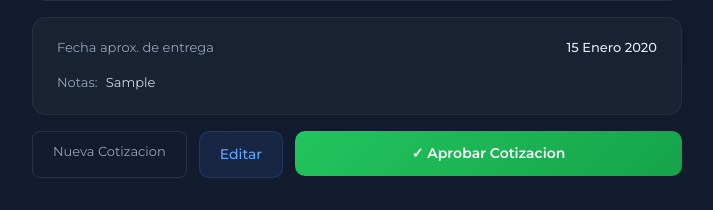
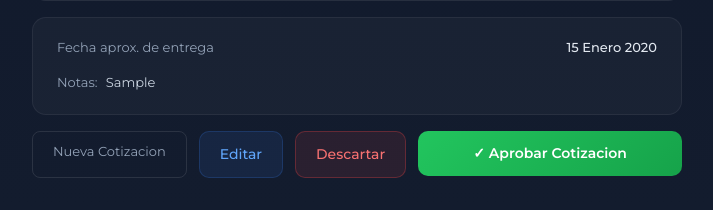
Before and after one commit to luciaf17/cotizador, a Django app: page /1/resumen/ in a window 1280 px wide. Shown: the part 729-939 px from the top of the page, without its empty margins (283-996 px from the left). Run offline with Django 5.2, Linux system fonts and the light colour scheme; a user stored in the database is signed in; tables that the repository leaves empty hold one stand-in row (values such as "Sample post"); some libraries are stand-ins or nearby versions.

Commit message:
feat: agregar estado 'descartada' a cotizaciones
- Nuevo estado 'descartada' en Cotizacion.Estado
- Vista descartar: solo permite descartar borradores
- Botón 'Descartar' en resumen (solo borradores, con confirmación)
- Historial oculta descartadas por defecto
- Filtro 'Descartada' en historial para verlas
- Badge rojo para estado descartada

Co-Authored-By: Claude Opus 4.6 (1M context) <noreply@anthropic.com>

```diff
--- a/apps/cotizaciones/models.py
+++ b/apps/cotizaciones/models.py
@@ -9,6 +9,7 @@ class Cotizacion(TenantModel):
         BORRADOR = 'borrador', 'Borrador'
         APROBADA = 'aprobada', 'Aprobada'
         CONFIRMADA = 'confirmada', 'Confirmada'
+        DESCARTADA = 'descartada', 'Descartada'
 
     implemento = models.ForeignKey(
         'catalogo.Implemento', on_delete=models.CASCADE,
--- a/apps/cotizaciones/urls.py
+++ b/apps/cotizaciones/urls.py
@@ -31,9 +31,10 @@ urlpatterns = [
     path('<int:cotizacion_id>/calcular/', views.calcular_preview, name='cotizacion_calcular'),
     # Resumen final
     path('<int:cotizacion_id>/resumen/', views.resumen, name='cotizacion_resumen'),
-    # Aprobar y confirmar
+    # Aprobar, confirmar y descartar
     path('<int:cotizacion_id>/aprobar/', views.aprobar, name='cotizacion_aprobar'),
     path('<int:cotizacion_id>/confirmar/', views.confirmar, name='cotizacion_confirmar'),
+    path('<int:cotizacion_id>/descartar/', views.descartar, name='cotizacion_descartar'),
     # PDF
     path('<int:cotizacion_id>/pdf/', views.descargar_pdf, name='cotizacion_pdf'),
 ]
--- a/apps/cotizaciones/views.py
+++ b/apps/cotizaciones/views.py
@@ -759,6 +759,9 @@ def historial(request):
     estado = request.GET.get('estado', '')
     if estado:
         cotizaciones = cotizaciones.filter(estado=estado)
+    else:
+        # Ocultar descartadas por defecto
+        cotizaciones = cotizaciones.exclude(estado='descartada')
     implemento_id = request.GET.get('implemento', '')
     if implemento_id:
         cotizaciones = cotizaciones.filter(implemento_id=implemento_id)
@@ -866,6 +869,21 @@ def confirmar(request, cotizacion_id):
 
 
 @login_required
+def descartar(request, cotizacion_id):
+    """Descartar cotización (solo borradores)."""
+    tenant = _get_tenant(request)
+    cotizacion = get_object_or_404(Cotizacion, id=cotizacion_id, tenant=tenant)
+
+    if request.method == 'POST' and cotizacion.estado == 'borrador':
+        cotizacion.estado = 'descartada'
+        cotizacion.save()
+        messages.success(request, f'Cotizacion {cotizacion.numero} descartada.')
+        return redirect('cotizacion_historial')
+
+    return redirect('cotizacion_resumen', cotizacion_id=cotizacion.id)
+
+
+@login_required
 def descargar_pdf(request, cotizacion_id):
     from django.template.loader import render_to_string
     from apps.precios.views import _generate_pdf
--- a/templates/base.html
+++ b/templates/base.html
@@ -103,6 +103,7 @@
         .badge-confirmada { background: rgba(59,130,246,0.15); color: #60a5fa; border: 1px solid rgba(59,130,246,0.3); }
         .badge-vigente { background: rgba(34,197,94,0.2); color: #4ade80; border: 1px solid rgba(34,197,94,0.4); }
         .badge-historica { background: rgba(148,163,184,0.15); color: #cbd5e1; border: 1px solid rgba(148,163,184,0.3); }
+        .badge-descartada { background: rgba(239,68,68,0.15); color: #f87171; border: 1px solid rgba(239,68,68,0.3); }
         /* Toast */
         .toast {
             position: fixed; top: 76px; right: 28px; z-index: 200;
--- a/templates/cotizaciones/historial.html
+++ b/templates/cotizaciones/historial.html
@@ -15,6 +15,7 @@
             <option value="borrador" {% if filtro_estado == 'borrador' %}selected{% endif %}>Borrador</option>
             <option value="aprobada" {% if filtro_estado == 'aprobada' %}selected{% endif %}>Aprobada</option>
             <option value="confirmada" {% if filtro_estado == 'confirmada' %}selected{% endif %}>Confirmada</option>
+            <option value="descartada" {% if filtro_estado == 'descartada' %}selected{% endif %}>Descartada</option>
         </select>
         <select name="implemento" class="input-dark" style="width: 200px;" onchange="this.form.submit()">
             <option value="">Todos los implementos</option>
--- a/templates/cotizaciones/resumen.html
+++ b/templates/cotizaciones/resumen.html
@@ -143,10 +143,22 @@
            style="padding: 12px 20px; background: rgba(59,130,246,0.1); color: #60a5fa; border: 1px solid rgba(59,130,246,0.2); border-radius: 10px; font-size: 14px; font-weight: 500; text-decoration: none;">
             Editar
         </a>
+        <form method="post" action="{% url 'cotizacion_descartar' cotizacion_id=cotizacion.id %}" style="margin: 0;"
+              onsubmit="return confirm('Descartar esta cotizacion? No se podra revertir.');">
+            {% csrf_token %}
+            <button type="submit" style="padding: 12px 20px; background: rgba(239,68,68,0.1); color: #f87171; border: 1px solid rgba(239,68,68,0.3); border-radius: 10px; font-size: 14px; font-weight: 500; cursor: pointer; font-family: inherit;">
+                Descartar
+            </button>
+        </form>
         <form method="post" action="{% url 'cotizacion_aprobar' cotizacion_id=cotizacion.id %}" style="flex: 1;">
             {% csrf_token %}
             <button type="submit" class="btn-success" style="width: 100%;">&#10003; Aprobar Cotizacion</button>
         </form>
+
+        {% elif cotizacion.estado == 'descartada' %}
+        <span style="color: #f87171; font-size: 13px; padding: 12px 20px; background: rgba(239,68,68,0.1); border: 1px solid rgba(239,68,68,0.2); border-radius: 10px;">
+            Descartada
+        </span>
 
         {% elif pendiente_aprobacion %}
             {% if es_dueno_admin %}
```
Also changed, not shown: apps/cotizaciones/migrations/0004_add_estado_descartada.py (added).
